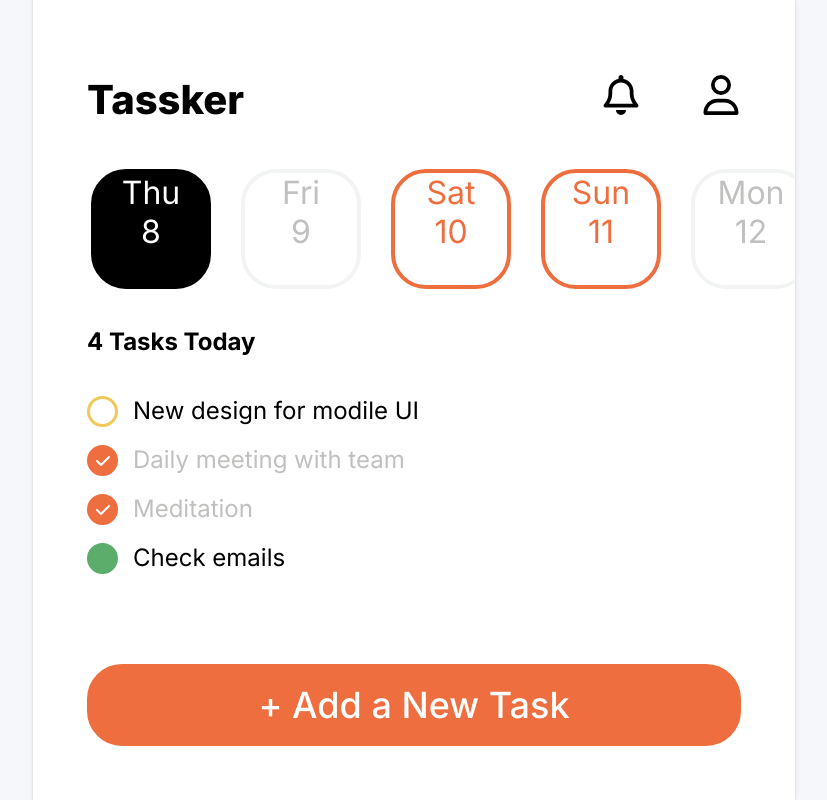
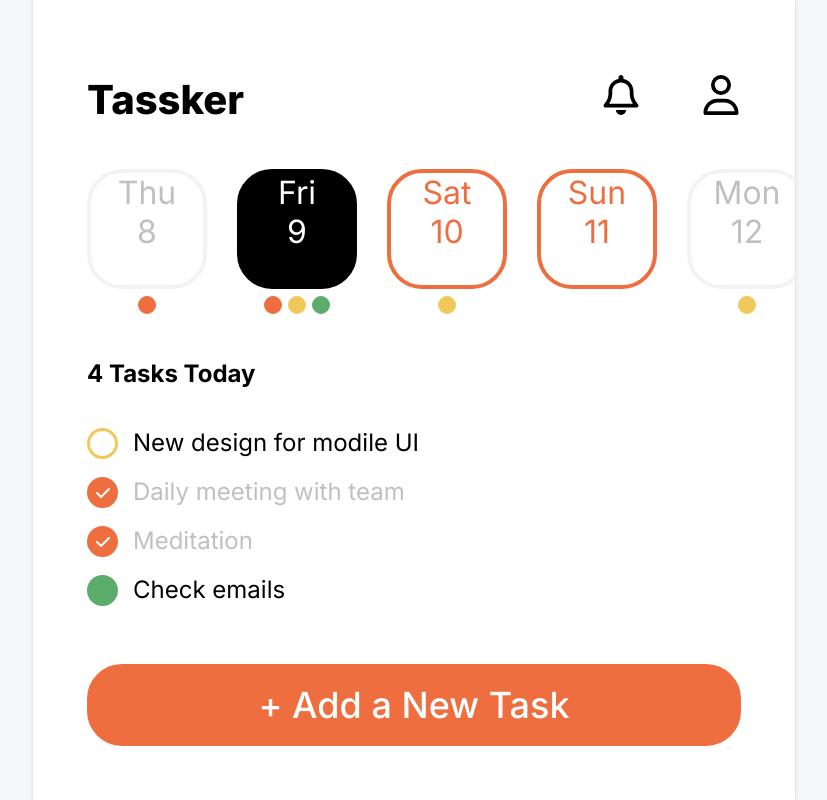
Before and after one commit to BrSTU-2022-practice-ToDoCalendar/ToDoCalendar_frontend, a React (Create React App) app: page /general-frame in a window 1280 px wide. Shown: the whole page, without its empty margins (226-1053 px from the left). Built offline with nearby package versions, Linux system fonts and the light colour scheme.

Commit message:
galanin-general-frame : Added circles in calendar

```diff
--- a/src/pages/GeneralFrame/Calendar/Calendar.jsx
+++ b/src/pages/GeneralFrame/Calendar/Calendar.jsx
@@ -36,11 +36,12 @@ function Calendar(props) {
 
   return (
     <section className={styles.calendar_section}>
+      <ul>
         {props.calendarDays.map((element, index) => {
           const date_object = getObjectDate(element.string_data);
           return (
+            <li key={index}>
               <div
-            key={index}
                 className={[
                   styles.calendar_section__day_block, //Bacis day component
                   getSelectedClass(element.selected), //Selected day
@@ -50,8 +51,31 @@ function Calendar(props) {
                 <div>{getDay(date_object)}</div>
                 <div>{getDate(date_object)}</div>
               </div>
+              <div className={styles.calendar_section__circles}>
+                {element.hasCompletedTask === true ? (
+                  <span
+                    className={styles.calendar_section__task_completed_circle}
+                  ></span>
+                ) : (
+                  <></>
+                )}
+                {element.hasTask === true ? (
+                  <span className={styles.calendar_section__task_circle}></span>
+                ) : (
+                  <></>
+                )}
+                {element.hasCurrentTask === true ? (
+                  <span
+                    className={styles.calendar_section__task_current_circle}
+                  ></span>
+                ) : (
+                  <></>
+                )}
+              </div>
+            </li>
           );
         })}
+      </ul>
     </section>
   );
 }
--- a/src/pages/GeneralFrame/Calendar/Calendar.module.css
+++ b/src/pages/GeneralFrame/Calendar/Calendar.module.css
@@ -1,5 +1,6 @@
-.calendar_section {
-  position: relative;
+.calendar_section ul {
+  margin: 0;
+  padding: 0;
   width: 100%;
   display: flex;
   overflow-x: scroll;
@@ -7,17 +8,29 @@
 }
 
 /* for Chrome/Edge/Safari */
-.calendar_section::-webkit-scrollbar {
+.calendar_section ul::-webkit-scrollbar {
   height: 0;
   width: 0;
 }
 
-.calendar_section__day_block {
+.calendar_section ul li {
+  list-style-type: none;
+  margin-left: 30px;
+}
+
+.calendar_section ul li:first-child {
+  margin-left: 54px;
+}
+
+.calendar_section ul li:last-child {
+  margin-right: 54px;
+}
+
+/* day block */
+.calendar_section ul li .calendar_section__day_block {
   min-width: calc(120px - 4px * 2);
   width: calc(120px - 4px * 2);
   height: calc(120px - 4px * 2);
-  margin-left: 30px;
-  float: left;
 
   border-width: 4px;
   border-color: var(--not-selected-color);
@@ -33,27 +46,52 @@
   line-height: 39px;
 }
 
-.calendar_section__day_block:first-child {
-  margin-left: 58px;
+.calendar_section ul li .calendar_section__day_block_selected {
+  background-color: black;
+  border-color: black;
+  color: white;
 }
 
-.calendar_section__day_block:last-child {
-  margin-right: 58px;
+.calendar_section ul li .calendar_section__day_block_weekend {
+  border-color: var(--completed-task-color);
+  color: var(--completed-task-color);
 }
 
-.calendar_section__day_block:hover {
+.calendar_section ul li .calendar_section__day_block:hover {
   background-color: white;
   color: black;
   border-color: black;
 }
 
-.calendar_section__day_block_selected {
-  background-color: black;
-  border-color: black;
-  color: white;
+.calendar_section__circles {
+  display: flex;
+  justify-content: center;
+  padding: 7px 0;
 }
 
-.calendar_section__day_block_weekend {
+.calendar_section__task_completed_circle,
+.calendar_section__task_circle,
+.calendar_section__task_current_circle {
+  border-width: 1px;
+  border-style: solid;
+  width: 16px;
+  height: 16px;
+  display: block;
+  margin: 0 3px;
+  border-radius: 50%;
+}
+
+.calendar_section__task_completed_circle {
+  background-color: var(--completed-task-color);
   border-color: var(--completed-task-color);
-  color: var(--completed-task-color);
 }
+
+.calendar_section__task_circle {
+  background-color: var(--task-color);
+  border-color: var(--task-color);
+}
+
+.calendar_section__task_current_circle {
+  background-color: var(--current-task-color);
+  border-color: var(--current-task-color);
+}
--- a/src/pages/GeneralFrame/calendar_example.json
+++ b/src/pages/GeneralFrame/calendar_example.json
@@ -1,34 +1,58 @@
 [
   {
     "string_data": "2022-06-08",
+    "hasCurrentTask": false,
+    "hasTask": false,
+    "hasCompletedTask": true,
+    "selected": false
+  },
+  {
+    "string_data": "2022-06-09",
+    "hasCurrentTask": true,
+    "hasTask": true,
+    "hasCompletedTask": true,
     "selected": true
   },
   {
-    "string_data": "2022-06-09",
-    "selected": false
-  },
-  {
     "string_data": "2022-06-10",
+    "hasCurrentTask": false,
+    "hasTask": true,
+    "hasCompletedTask": false,
     "selected": false
   },
   {
     "string_data": "2022-06-11",
+    "hasCurrentTask": false,
+    "hasTask": false,
+    "hasCompletedTask": false,
     "selected": false
   },
   {
     "string_data": "2022-06-12",
+    "hasCurrentTask": false,
+    "hasTask": true,
+    "hasCompletedTask": false,
     "selected": false
   },
   {
     "string_data": "2022-06-13",
+    "hasCurrentTask": false,
+    "hasTask": true,
+    "hasCompletedTask": false,
     "selected": false
   },
   {
     "string_data": "2022-06-14",
+    "hasCurrentTask": false,
+    "hasTask": true,
+    "hasCompletedTask": false,
     "selected": false
   },
   {
     "string_data": "2022-06-15",
+    "hasCurrentTask": false,
+    "hasTask": true,
+    "hasCompletedTask": false,
     "selected": false
   }
 ]
```
Lines whose indentation alone changed are shown as unchanged.
